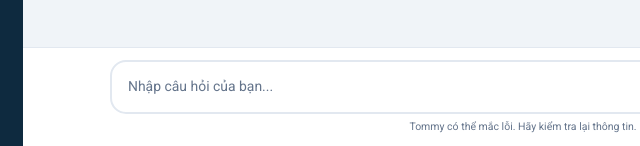
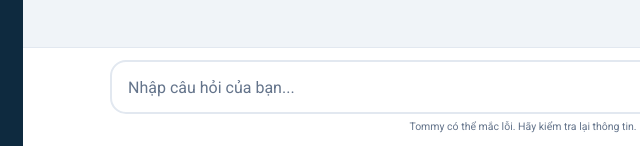
Before and after one commit to karl-tran-2002/dueagent, a plain HTML site: page frontend/index.html in a window 1280 px wide. Shown: the part 651-797 px from the top of the page, 257-897 px from the left. Drawn offline with nearby package versions, Linux system fonts and the light colour scheme; no server answers.

Commit message:
fix mobile ui auto zoom when click message input field

```diff
--- a/frontend/css/style.css
+++ b/frontend/css/style.css
@@ -1028,7 +1028,7 @@ button {
   border: none;
   outline: none;
   font-family: inherit;
-  font-size: 0.93rem;
+  font-size: 16px; /* Bắt buộc 16px để chống lỗi tự động zoom trên iOS Safari */
   resize: none;
   max-height: 150px;
   min-height: 24px;
```
